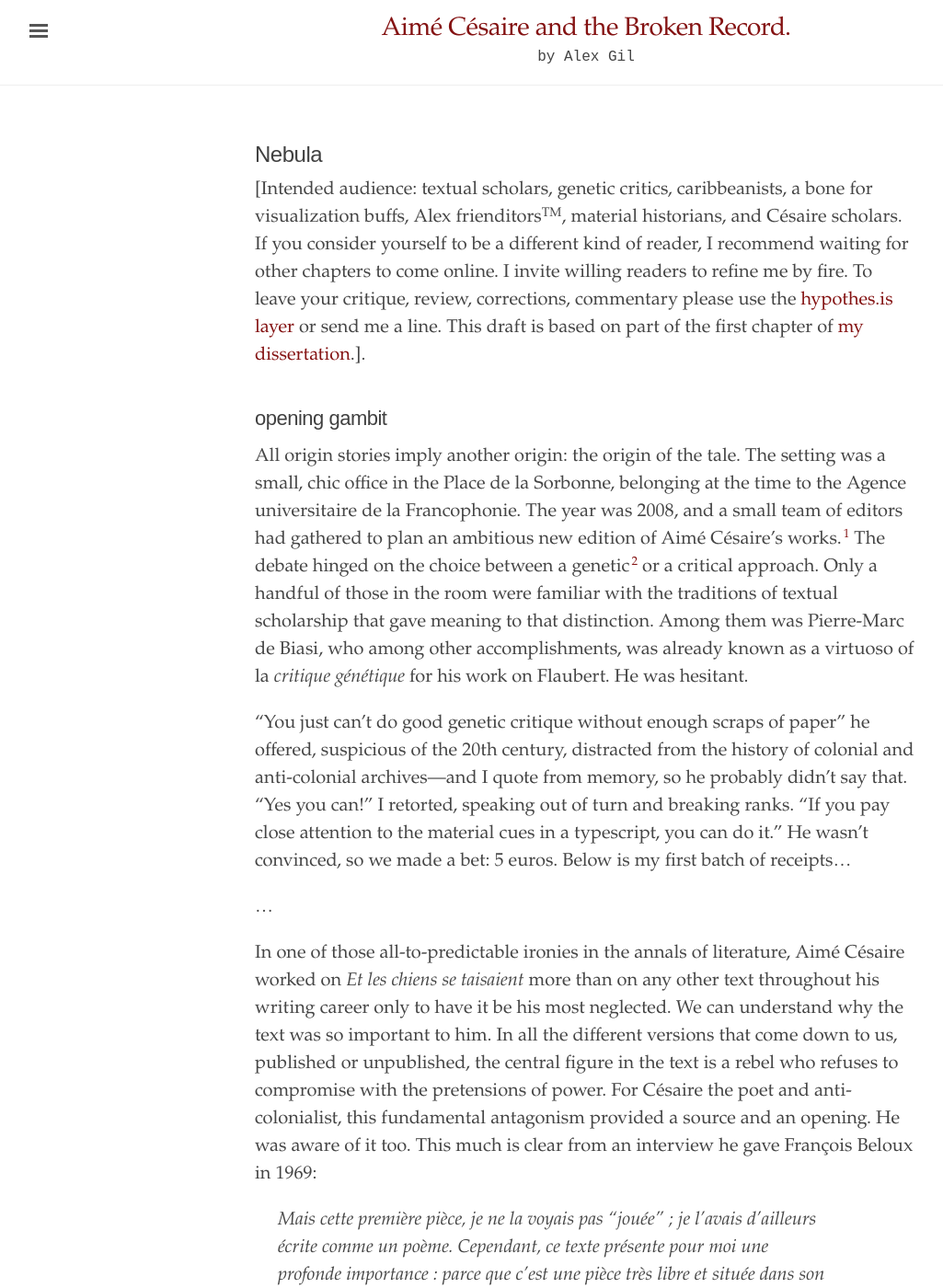
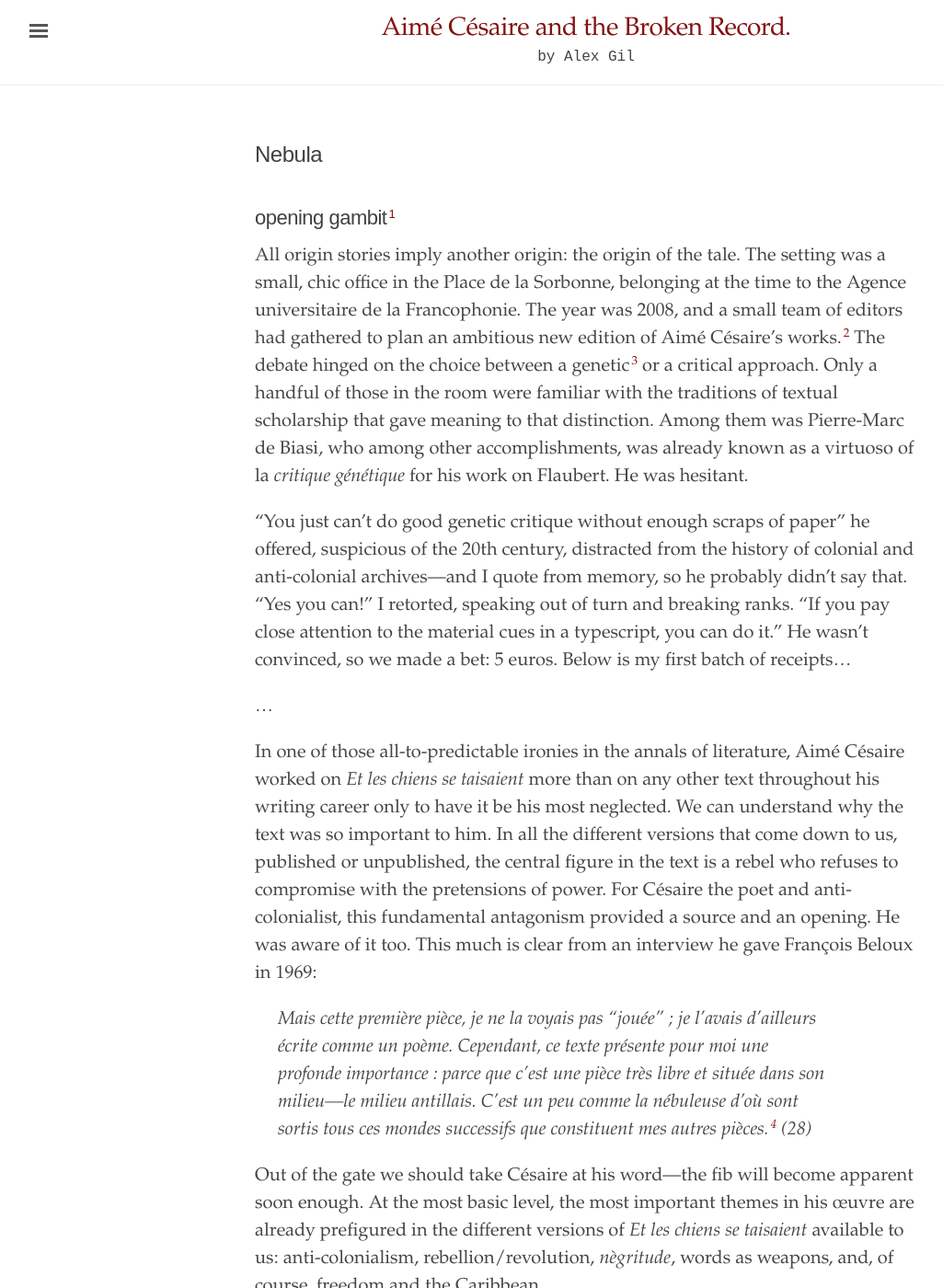
Before and after one commit to elotroalex/record, a Jekyll site: the page built from _chapters/01-nebula.md, in a window 1280 px wide and 1400 px high. Shown: the whole window at 92% size, without its empty margins (3-1028 px from the left). Built offline with Jekyll 4.4.1, drawn with Linux system fonts in a browser that asks for light colours; some of the changed text lies outside the part shown.

Commit message:
satisfied enough with nebula to remove the intro bracket

```diff
--- a/_chapters/01-nebula.md
+++ b/_chapters/01-nebula.md
@@ -6,9 +6,7 @@ author: alex gil
 chapter: 1
 ---
 
-[Intended audience: textual scholars, genetic critics, caribbeanists, a bone for visualization buffs, Alex frienditors<sup><small>TM</small></sup>, material historians, and Césaire scholars. If you consider yourself to be a different kind of reader, I recommend waiting for other chapters to come online. I invite willing readers to refine me by fire. To leave your critique, review, corrections, commentary please use the [hypothes.is layer](https://via.hypothes.is/http://record.elotroalex.com/chapters/01-nebula/) or send me a line. This draft is based on part of the first chapter of [my dissertation](https://academiccommons.columbia.edu/catalog/ac:161180).].
-
-## opening gambit
+## opening gambit[^c1]
 
 All origin stories imply another origin: the origin of the tale. The setting was a small, chic office in the Place de la Sorbonne, belonging at the time to the Agence universitaire de la Francophonie. The year was 2008, and a small team of editors had gathered to plan an ambitious new edition of Aimé Césaire's works.[^b5] The debate hinged on the choice between a genetic[^a2] or a critical approach. Only a handful of those in the room were familiar with the traditions of textual scholarship that gave meaning to that distinction. Among them was Pierre-Marc de Biasi, who among other accomplishments, was already known as a virtuoso of la *critique génétique* for his work on Flaubert. He was hesitant.
 
```
Also changed, not shown: other parts of _chapters/01-nebula.md (+2 -0 lines), 1 other file.
